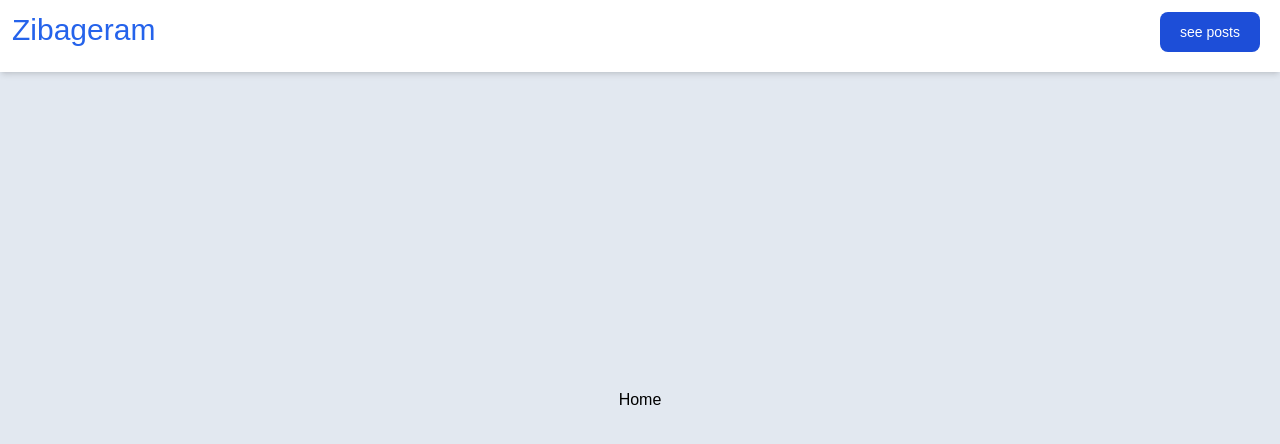
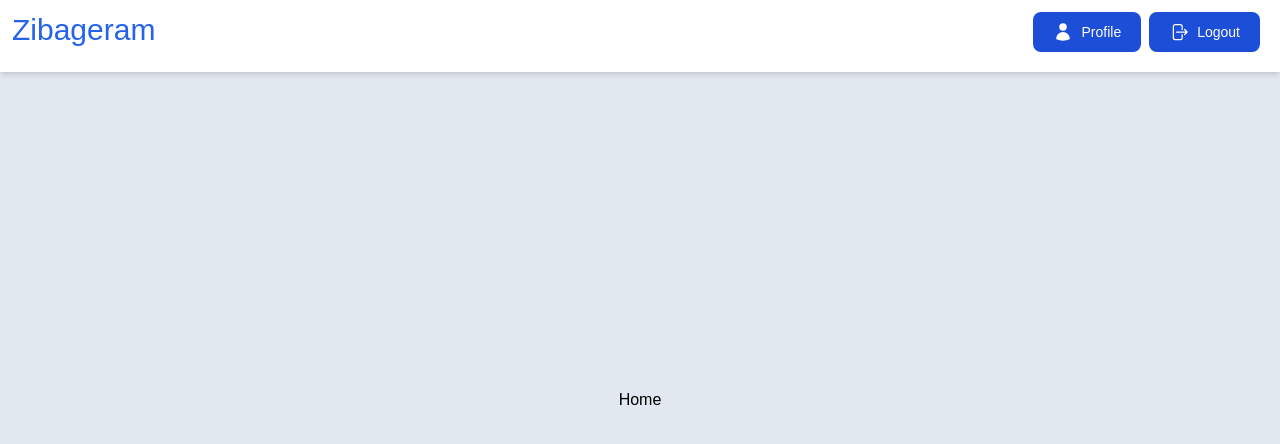
Before and after one commit to zahrabagheri1/document-of-what-i-learn, a React (Vite) app in the folder zibagram/: page / in a window 1280 px wide. Shown: the top 444 px of the page. Built offline with nearby package versions, Linux system fonts and the light colour scheme; a web font is replaced by a local one.

Commit message:
button logout and profile

```diff
--- a/zibagram/src/auth.ts
+++ b/zibagram/src/auth.ts
@@ -4,6 +4,7 @@
 
 import { SignupFormData } from "./@types/type";
 import { api } from "./api/api";
+import { router } from "./router";
 
 export const auth = {
   isAuthenticated() {
@@ -44,4 +45,10 @@ export const auth = {
   async Signup(data: SignupFormData) {
     await api.requestSignup(data);
   },
+
+  logout() {
+    localStorage.removeItem("accessToken");
+    localStorage.removeItem("refreshToken");
+    router.navigate("/login");
+  },
 };
--- a/zibagram/src/components/global/navbar.tsx
+++ b/zibagram/src/components/global/navbar.tsx
@@ -1,16 +1,54 @@
-import { useNavigate } from "react-router-dom"
+import { Link } from "react-router-dom";
+import { auth } from "../../auth";
 
 export default function Navbar() {
-  const navigate = useNavigate()
+  function onLogout() {
+    auth.logout();
+  }
   return (
     <header className="relative bg-white p-3 shadow-md w-full flex justify-between">
-      <h1 className="text-3xl text-blue-600 ">Zibageram</h1>
-      <button type="submit" className="text-white bg-blue-700
-      hover:bg-blue-800 focus:ring-none font-medium rounded-lg
-      text-sm px-5 py-2.5 me-2 mb-2 dark:bg-blue-600
-      dark:hover:bg-blue-700 focus:outline-none
-      dark:focus:ring-blue-800" onClick={() => navigate("/")}>see posts</button>
+      <Link to={"/"}>
+        <h1 className="text-3xl text-blue-600 ">Zibageram</h1>
+      </Link>
 
+      <div className={auth.isAuthenticated()? "flex flex-row": "hidden"}>
+        <Link to={"/profile"}>
+          <button className="text-white bg-blue-700 hover:bg-blue-800 focus:ring-none font-medium rounded-lg text-sm px-5 py-2.5 me-2 mb-2 dark:bg-blue-600 dark:hover:bg-blue-700 focus:outline-none dark:focus:ring-blue-800 flex flex-row gap-2 items-center justify-center">
+            <svg
+              xmlns="http://www.w3.org/2000/svg"
+              viewBox="0 0 24 24"
+              fill="currentColor"
+              className="w-5"
+            >
+              <path
+                fill-rule="evenodd"
+                d="M7.5 6a4.5 4.5 0 1 1 9 0 4.5 4.5 0 0 1-9 0ZM3.751 20.105a8.25 8.25 0 0 1 16.498 0 .75.75 0 0 1-.437.695A18.683 18.683 0 0 1 12 22.5c-2.786 0-5.433-.608-7.812-1.7a.75.75 0 0 1-.437-.695Z"
+                clip-rule="evenodd"
+              />
+            </svg>
+            Profile
+          </button>
+        </Link>
+
+        <button
+          onClick={onLogout}
+          className=" text-white bg-blue-700 hover:bg-blue-800 focus:ring-none font-medium rounded-lg text-sm px-5 py-2.5 me-2 mb-2 dark:bg-blue-600 dark:hover:bg-blue-700 focus:outline-none dark:focus:ring-blue-800 flex flex-row gap-2 items-center justify-center"
+        >
+          <svg
+            xmlns="http://www.w3.org/2000/svg"
+            viewBox="0 0 24 24"
+            fill="currentColor"
+            className="w-5 rotate-180"
+          >
+            <path
+              fill-rule="evenodd"
+              d="M16.5 3.75a1.5 1.5 0 0 1 1.5 1.5v13.5a1.5 1.5 0 0 1-1.5 1.5h-6a1.5 1.5 0 0 1-1.5-1.5V15a.75.75 0 0 0-1.5 0v3.75a3 3 0 0 0 3 3h6a3 3 0 0 0 3-3V5.25a3 3 0 0 0-3-3h-6a3 3 0 0 0-3 3V9A.75.75 0 1 0 9 9V5.25a1.5 1.5 0 0 1 1.5-1.5h6ZM5.78 8.47a.75.75 0 0 0-1.06 0l-3 3a.75.75 0 0 0 0 1.06l3 3a.75.75 0 0 0 1.06-1.06l-1.72-1.72H15a.75.75 0 0 0 0-1.5H4.06l1.72-1.72a.75.75 0 0 0 0-1.06Z"
+              clip-rule="evenodd"
+            />
+          </svg>
+          <div className="">Logout</div>
+        </button>
+      </div>
     </header>
-  )
+  );
 }
--- a/zibagram/src/pages/Login.tsx
+++ b/zibagram/src/pages/Login.tsx
@@ -11,7 +11,7 @@ export default function Login() {
       <div className="w-[100%] flex flex-row gap-2 items-center ">
         <p className="">You don't have acount?</p>
         <Link to={'/signup'} className="">
-          create acount
+          create account
         </Link>
       </div>
     </AuthLayout>
--- a/zibagram/src/pages/Profile.tsx
+++ b/zibagram/src/pages/Profile.tsx
@@ -6,13 +6,14 @@ import { ProfileLoaderData } from "../@types/type";
 export default function Profile() {
     const data = useLoaderData()
     console.log(data)
+    const defaultAvatar = (data as ProfileLoaderData)?.avatar ? (data as ProfileLoaderData).avatar.replace("5173", "8000") : ''
 
     return (
         <div className="sm:w-[60vw] w-[80vw] flex rounded-[20px] bg-blue-100 border border-solid border-blue-400 justify-between flex-col p-5 ">
             <h1 className="text-3xl text-blue-700">information user</h1>
 
             <div className="flex pt-8 ">
-                <AvatarSelector defaultAvatar={(data as ProfileLoaderData).avatar.replace("5173", "8000")} />
+                <AvatarSelector defaultAvatar={defaultAvatar} />
                 <BioForm defaultBio={(data as ProfileLoaderData).bio} />
             </div>
         </div>
```
